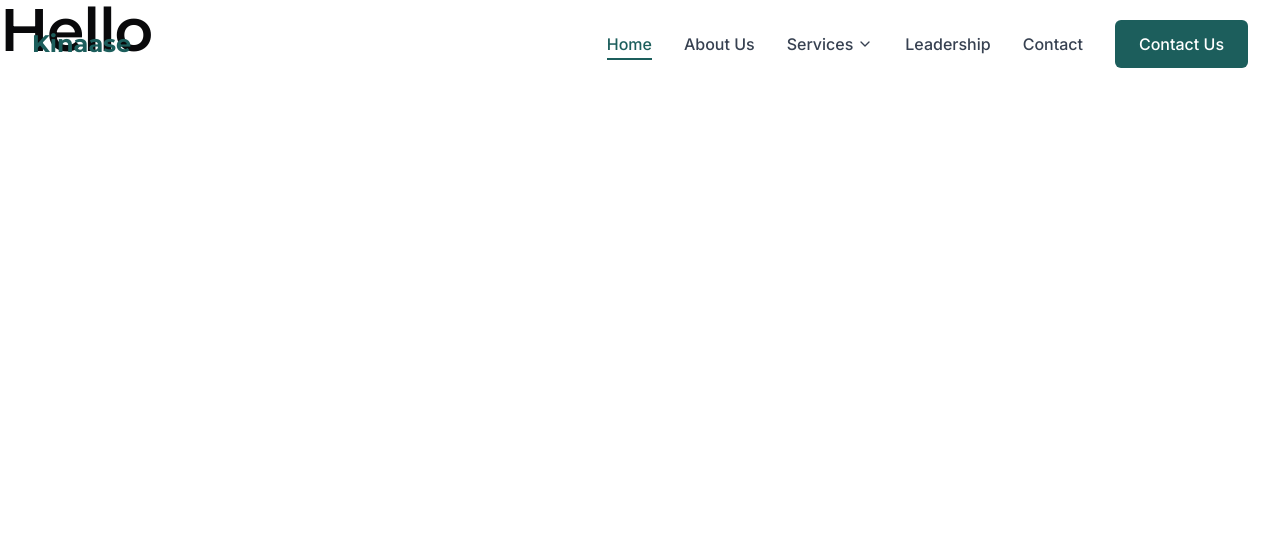
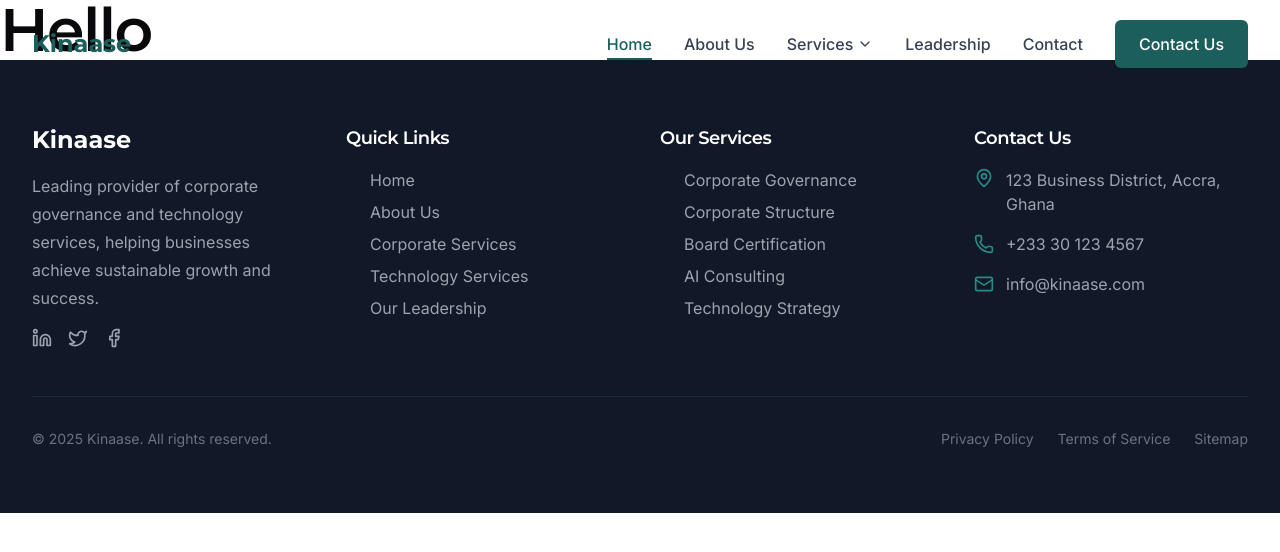
Before and after one commit to ahmedfaaid/kinaase-website, a Next.js app in the folder apps/web/: page / in a window 1280 px wide. Shown: the top 552 px of the page. Built offline with nearby package versions, Linux system fonts and the light colour scheme.

Commit message:
web: add footer to root layout

```diff
--- a/apps/web/app/layout.tsx
+++ b/apps/web/app/layout.tsx
@@ -1,5 +1,6 @@
 import { AnimatePresence } from 'framer-motion';
 import type { Metadata } from 'next';
+import Footer from '../components/footer';
 import Navbar from '../components/navbar';
 import Providers from '../components/providers';
 import { Toaster as Sonner } from '../components/ui/sonner';
@@ -29,6 +30,7 @@ export default function RootLayout({
             <AnimatePresence mode='wait'>
               <Template>{children}</Template>
             </AnimatePresence>
+            <Footer />
           </TooltipProvider>
         </Providers>
       </body>
--- /dev/null
+++ b/apps/web/components/footer.tsx
@@ -0,0 +1,235 @@
+import {
+  ArrowRight,
+  Facebook,
+  Linkedin,
+  Mail,
+  MapPin,
+  Phone,
+  Twitter
+} from 'lucide-react';
+import Link from 'next/link';
+
+export default function Footer() {
+  const currentYear = new Date().getFullYear();
+
+  return (
+    <footer className='bg-gray-900 text-white'>
+      <div className='container-custom py-12 md:py-16'>
+        <div className='grid grid-cols-1 md:grid-cols-2 lg:grid-cols-4 gap-10'>
+          {/* Company Info */}
+          <div className='space-y-4'>
+            <Link href='/' className='inline-block'>
+              <span className='text-2xl font-heading font-bold text-white'>
+                Kinaase
+              </span>
+            </Link>
+            <p className='text-gray-400 max-w-xs'>
+              Leading provider of corporate governance and technology services,
+              helping businesses achieve sustainable growth and success.
+            </p>
+            <div className='flex space-x-4'>
+              <a
+                href='#'
+                className='text-gray-400 hover:text-white transition-colors'
+              >
+                <Linkedin size={20} />
+              </a>
+              <a
+                href='#'
+                className='text-gray-400 hover:text-white transition-colors'
+              >
+                <Twitter size={20} />
+              </a>
+              <a
+                href='#'
+                className='text-gray-400 hover:text-white transition-colors'
+              >
+                <Facebook size={20} />
+              </a>
+            </div>
+          </div>
+
+          {/* Quick Links */}
+          <div className='space-y-4'>
+            <h4 className='text-lg font-semibold'>Quick Links</h4>
+            <ul className='space-y-2'>
+              <li>
+                <Link
+                  href='/'
+                  className='text-gray-400 hover:text-white transition-colors flex items-center group'
+                >
+                  <ArrowRight
+                    size={16}
+                    className='mr-2 opacity-0 group-hover:opacity-100 transition-opacity'
+                  />
+                  Home
+                </Link>
+              </li>
+              <li>
+                <Link
+                  href='/about'
+                  className='text-gray-400 hover:text-white transition-colors flex items-center group'
+                >
+                  <ArrowRight
+                    size={16}
+                    className='mr-2 opacity-0 group-hover:opacity-100 transition-opacity'
+                  />
+                  About Us
+                </Link>
+              </li>
+              <li>
+                <Link
+                  href='/corporate-services'
+                  className='text-gray-400 hover:text-white transition-colors flex items-center group'
+                >
+                  <ArrowRight
+                    size={16}
+                    className='mr-2 opacity-0 group-hover:opacity-100 transition-opacity'
+                  />
+                  Corporate Services
+                </Link>
+              </li>
+              <li>
+                <Link
+                  href='/technology-services'
+                  className='text-gray-400 hover:text-white transition-colors flex items-center group'
+                >
+                  <ArrowRight
+                    size={16}
+                    className='mr-2 opacity-0 group-hover:opacity-100 transition-opacity'
+                  />
+                  Technology Services
+                </Link>
+              </li>
+              <li>
+                <Link
+                  href='/leadership'
+                  className='text-gray-400 hover:text-white transition-colors flex items-center group'
+                >
+                  <ArrowRight
+                    size={16}
+                    className='mr-2 opacity-0 group-hover:opacity-100 transition-opacity'
+                  />
+                  Our Leadership
+                </Link>
+              </li>
+            </ul>
+          </div>
+
+          {/* Services */}
+          <div className='space-y-4'>
+            <h4 className='text-lg font-semibold'>Our Services</h4>
+            <ul className='space-y-2'>
+              <li>
+                <Link
+                  href='/corporate-services'
+                  className='text-gray-400 hover:text-white transition-colors flex items-center group'
+                >
+                  <ArrowRight
+                    size={16}
+                    className='mr-2 opacity-0 group-hover:opacity-100 transition-opacity'
+                  />
+                  Corporate Governance
+                </Link>
+              </li>
+              <li>
+                <Link
+                  href='/corporate-services'
+                  className='text-gray-400 hover:text-white transition-colors flex items-center group'
+                >
+                  <ArrowRight
+                    size={16}
+                    className='mr-2 opacity-0 group-hover:opacity-100 transition-opacity'
+                  />
+                  Corporate Structure
+                </Link>
+              </li>
+              <li>
+                <Link
+                  href='/corporate-services'
+                  className='text-gray-400 hover:text-white transition-colors flex items-center group'
+                >
+                  <ArrowRight
+                    size={16}
+                    className='mr-2 opacity-0 group-hover:opacity-100 transition-opacity'
+                  />
+                  Board Certification
+                </Link>
+              </li>
+              <li>
+                <Link
+                  href='/technology-services'
+                  className='text-gray-400 hover:text-white transition-colors flex items-center group'
+                >
+                  <ArrowRight
+                    size={16}
+                    className='mr-2 opacity-0 group-hover:opacity-100 transition-opacity'
+                  />
+                  AI Consulting
+                </Link>
+              </li>
+              <li>
+                <Link
+                  href='/technology-services'
+                  className='text-gray-400 hover:text-white transition-colors flex items-center group'
+                >
+                  <ArrowRight
+                    size={16}
+                    className='mr-2 opacity-0 group-hover:opacity-100 transition-opacity'
+                  />
+                  Technology Strategy
+                </Link>
+              </li>
+            </ul>
+          </div>
+
+          {/* Contact Information */}
+          <div className='space-y-4'>
+            <h4 className='text-lg font-semibold'>Contact Us</h4>
+            <ul className='space-y-4'>
+              <li className='flex items-start'>
+                <MapPin
+                  className='mr-3 shrink-0 text-primary-light'
+                  size={20}
+                />
+                <span className='text-gray-400'>
+                  123 Business District, Accra, Ghana
+                </span>
+              </li>
+              <li className='flex items-center'>
+                <Phone className='mr-3 shrink-0 text-primary-light' size={20} />
+                <span className='text-gray-400'>+233 30 123 4567</span>
+              </li>
+              <li className='flex items-center'>
+                <Mail className='mr-3 shrink-0 text-primary-light' size={20} />
+                <a
+                  href='mailto:info@kinaase.com'
+                  className='text-gray-400 hover:text-white transition-colors'
+                >
+                  info@kinaase.com
+                </a>
+              </li>
+            </ul>
+          </div>
+        </div>
+
+        <div className='border-t border-gray-800 mt-12 pt-8 flex flex-col md:flex-row justify-between items-center'>
+          <p className='text-gray-500 text-sm'>
+            &copy; {currentYear} Kinaase. All rights reserved.
+          </p>
+          <div className='mt-4 md:mt-0 flex space-x-6 text-sm text-gray-500'>
+            <a href='#' className='hover:text-white transition-colors'>
+              Privacy Policy
+            </a>
+            <a href='#' className='hover:text-white transition-colors'>
+              Terms of Service
+            </a>
+            <a href='#' className='hover:text-white transition-colors'>
+              Sitemap
+            </a>
+          </div>
+        </div>
+      </div>
+    </footer>
+  );
+}
```
